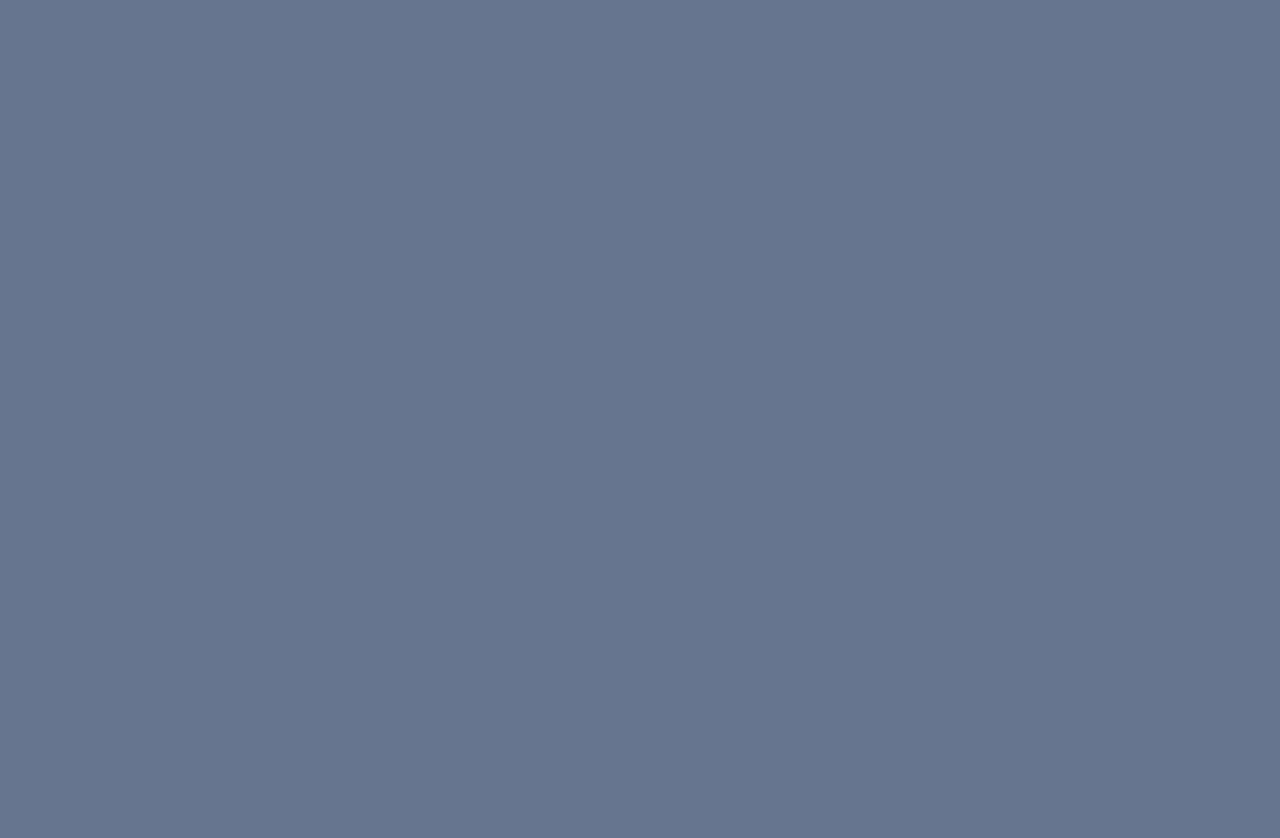
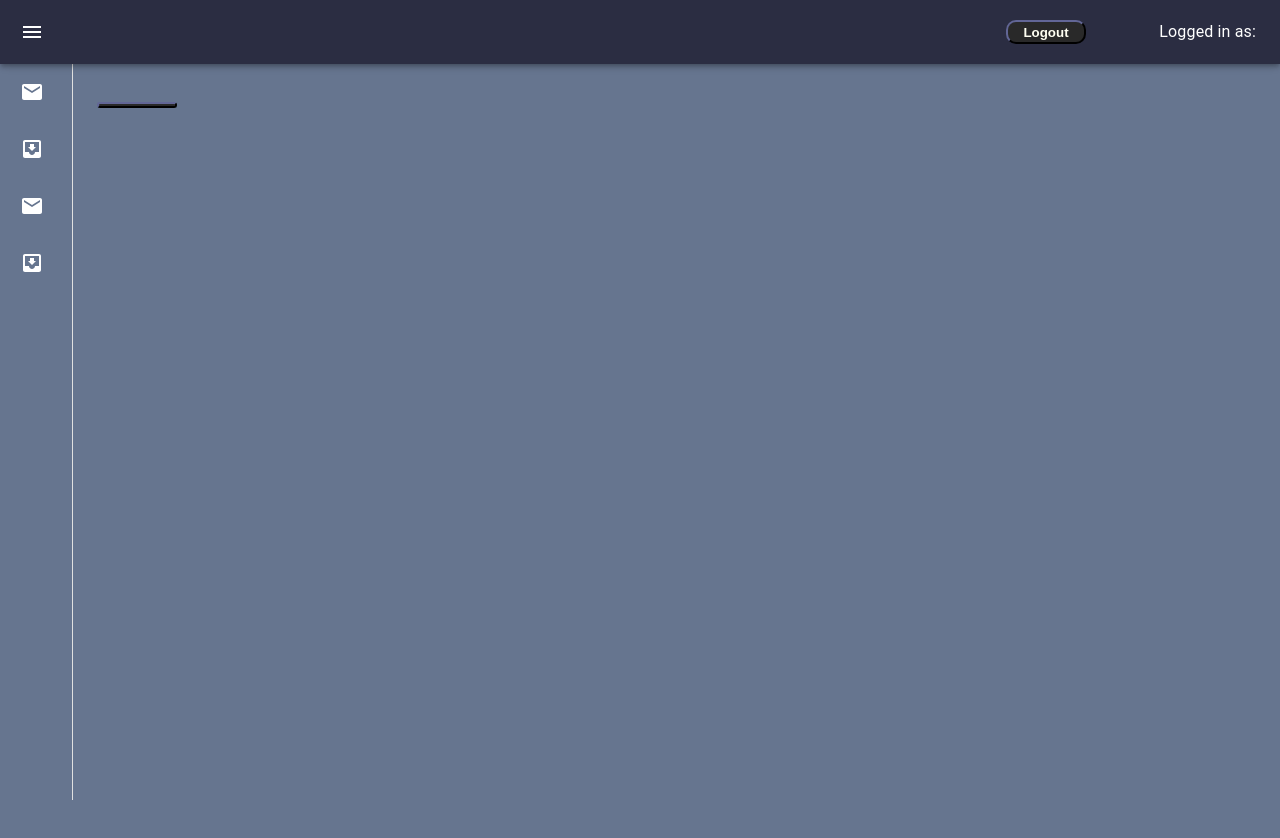
Before and after one commit to Freem11/PMSys, a React (Create React App) app in the folder pmtool/: page /project in a window 1280 px wide. Before the commit this address had no page. Shown: the top 838 px of the page. Before the commit the page ends 800 px from the top, so only its background shows below. Built offline with nearby package versions, Linux system fonts and the light colour scheme.

Commit message:
structural realignments

```diff
--- a/pmtool/src/App.js
+++ b/pmtool/src/App.js
@@ -20,8 +20,12 @@ function App() {
           path ="/"
           element={<LoginPage/>}
           />
+           <Route
+          path ="/projects"
+          element={<ProjectsPage/>}
+          />
         <Route
-          path ="/projects"
+          path ="/project"
           element={<Drawer/>}
           />
       </Routes>
--- a/pmtool/src/components/drawer.jsx
+++ b/pmtool/src/components/drawer.jsx
@@ -177,7 +177,7 @@ export default function MiniDrawer() {
               {index === 0 ? (
                 <>
                   <Link
-                    to="/projects"
+                    to="/project"
                     style={{
                       color: "lightgrey",
                       textDecoration: "none",
@@ -199,7 +199,7 @@ export default function MiniDrawer() {
               {index === 1 ? (
                <>
                <Link
-                 to="/projects"
+                 to="/project"
                  style={{
                    color: "lightgrey",
                    textDecoration: "none",
@@ -207,7 +207,7 @@ export default function MiniDrawer() {
                    flexDirection: "row",
                  }}
                >
-                 <MailIcon
+                 <InboxIcon
                    sx={{ color: "white", marginRight: 3.5, marginLeft: 0.5 }}
                  />
                  <p style={{ color: "lightgrey", textDecoration: "none", marginTop: 1 }}>
@@ -221,7 +221,7 @@ export default function MiniDrawer() {
               {index === 2 ? (
                 <>
                 <Link
-                  to="/projects"
+                  to="/project"
                   style={{
                     color: "lightgrey",
                     textDecoration: "none",
@@ -243,7 +243,7 @@ export default function MiniDrawer() {
               {index === 3 ? (
                 <>
                 <Link
-                  to="/projects"
+                  to="/project"
                   style={{
                     color: "lightgrey",
                     textDecoration: "none",
@@ -251,7 +251,7 @@ export default function MiniDrawer() {
                     flexDirection: "row",
                   }}
                 >
-                  <MailIcon
+                  <InboxIcon
                     sx={{ color: "white", marginRight: 3.5, marginLeft: 0.5 }}
                   />
                   <p style={{ color: "lightgrey", textDecoration: "none", marginTop: 1 }}>
@@ -271,7 +271,7 @@ export default function MiniDrawer() {
         sx={{ flexGrow: 1, p: 3, height: "auto", height: 10000 }}
       >
         <DrawerHeader />
-        {Nav === 0 ? <ProjectsPage /> : ""}
+        {Nav === 0 ? <QuotesPage /> : ""}
         {Nav === 1 ? <QuotesPage /> : ""}
       </Box>
     </Box>
--- a/pmtool/src/components/projectsPage.jsx
+++ b/pmtool/src/components/projectsPage.jsx
@@ -3,7 +3,14 @@ import { UserContext } from './userContext'
 import { useNavigate } from "react-router-dom";
 import { Button } from "reactstrap";
 import ProjectsTable from'./projectsTable'
-
+import Box from "@mui/material/Box";
+import CssBaseline from "@mui/material/CssBaseline";
+import Typography from "@mui/material/Typography";
+import MuiAppBar from "@mui/material/AppBar";
+import Toolbar from "@mui/material/Toolbar";
+import { styled, useTheme } from "@mui/material/styles";
+import IconButton from "@mui/material/IconButton";
+import "./projectsPage.scss";
 
 const ProjectsPage = () => {
 
@@ -15,13 +22,50 @@ const ProjectsPage = () => {
     let jUser
     if (user[0]){
         jUser = JSON.parse(user)
+    } else if (userFromSession) {
+        jUser = JSON.parse(userFromSession)
     } else {
-        jUser = JSON.parse(userFromSession)
+        jUser = {
+            id: 0,
+            name: "",
+        }
     }
+
+    function logoutFunc() {
+        setUser("");
+        navigate("/");
+        sessionStorage.clear();
+      }
+
+    const AppBar = styled(MuiAppBar, {
+        shouldForwardProp: (prop) => prop !== "open",
+      })(({ theme, open }) => ({
+        transition: theme.transitions.create(["width", "margin"], {
+          easing: theme.transitions.easing.sharp,
+          duration: theme.transitions.duration.leavingScreen,
+        }),
+
+      }));
+
 
     return(
         <div>
-        <ProjectsTable className="projTable"/>
+         <AppBar position="fixed">
+        <Toolbar sx={{ display: "flex", backgroundColor: "#2B2D42", zIndex: 0 }}>
+           <div className="title">My Projects</div>
+          <Typography variant="h6" noWrap component="div"></Typography>
+
+          <div className="topdiv">
+            <div className="secdiv">
+              <Button onClick={logoutFunc}>Logout</Button>
+              <div>Logged in as: {jUser.name}</div>
+            </div>
+          </div>
+        </Toolbar>
+      </AppBar>
+
+            <ProjectsTable className="projTable"/>
+
         </div>
     )
 
--- a/pmtool/src/components/projectsPage.scss
+++ b/pmtool/src/components/projectsPage.scss
@@ -10,11 +10,19 @@ body {
     align-items: flex-end;
 }
 
+.title{
+    width: 400px;
+    margin-left: 5px;
+   font-size: 25px;
+   color: rgb(237, 237, 237);
+}
+
 .secdiv{
     width: 250px;
     display: flex;
     flex-direction: row;
     justify-content: space-between;
+
 }
 
 .MuiTableHead-root{
@@ -50,3 +58,9 @@ body {
     padding-top: -10px !important;
     height: 15px !important;
 }
+
+
+.projTable{
+    margin-top: 100px;
+
+}
--- a/pmtool/src/components/projectsTable.jsx
+++ b/pmtool/src/components/projectsTable.jsx
@@ -41,12 +41,12 @@ const ProjectsTable = () => {
 
     return(
      <TableContainer
-    style={{ width: '80%', margin: 'auto', borderRadius: '10px'}}>
+    style={{ width: '90%', margin: 'auto', borderRadius: '5px', marginTop: 100}}>
        {jUser.password && <Table>
             <TableHead>
                 <TableRow>
-                    <TableCell align='center' style={{color: 'rgb(202, 202, 202)'}}><strong>Name</strong></TableCell>
-                    <TableCell align='center' style={{color: 'rgb(202, 202, 202)'}}><strong>Status</strong></TableCell>
+                    <TableCell align='center' style={{color: 'rgb(237, 237, 237)'}}><strong>Name</strong></TableCell>
+                    <TableCell align='center' style={{color: 'rgb(237, 237, 237)'}}><strong>Status</strong></TableCell>
                 </TableRow>
             </TableHead>
             <TableBody>
```
